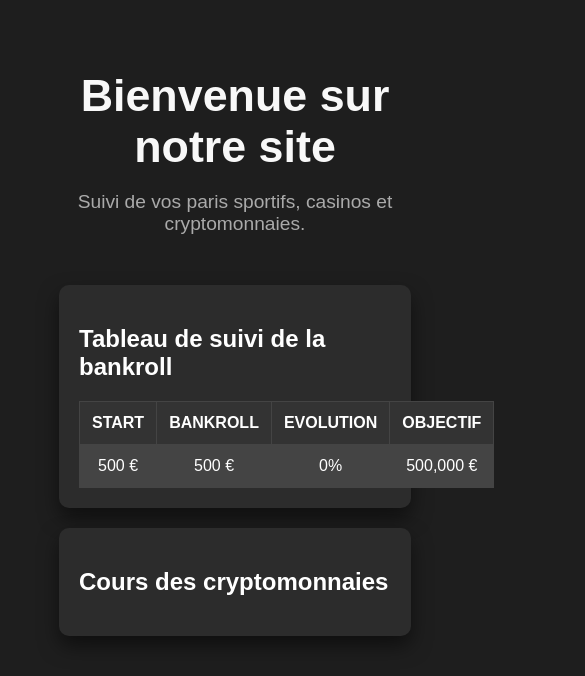
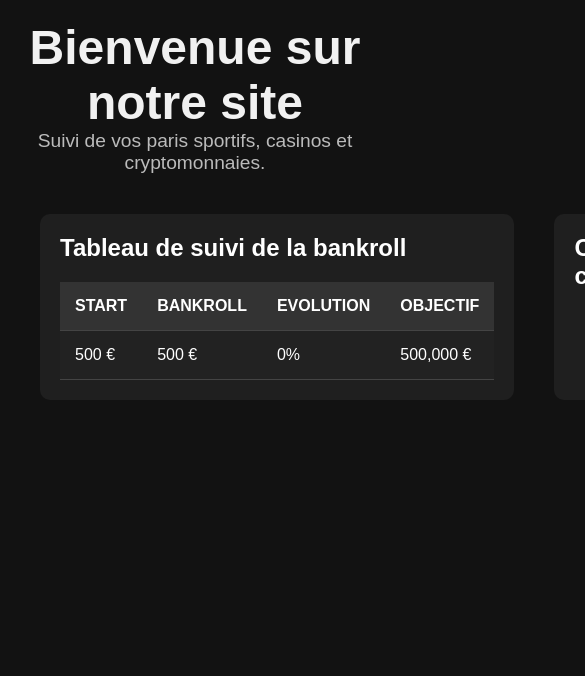
Before and after one commit to 200to200k/RolcePronos, a plain HTML site: page index.html in a window 390 px wide. Shown: the top 676 px of the page, 585 px wide, since content can reach past the window. Drawn offline with Linux system fonts and the light colour scheme; no server answers.

Commit message:
Add files via upload

```diff
--- a/index.html
+++ b/index.html
@@ -3,11 +3,12 @@
 <head>
     <meta charset="UTF-8">
     <meta name="viewport" content="width=device-width, initial-scale=1.0">
-    <title>Page d'Accueil</title>
+    <title>Page d'Accueil - Cryptomonnaies</title>
     <link rel="stylesheet" href="styles.css">
     <script>
         async function fetchCryptoPrices() {
             try {
+                // Récupérer les données via l'API CoinGecko
                 const response = await fetch('https://api.coingecko.com/api/v3/simple/price?ids=bitcoin,ethereum,solana,ripple&vs_currencies=eur&include_24hr_change=true');
                 const data = await response.json();
 
@@ -19,7 +20,7 @@
                 ];
 
                 const cryptoContainer = document.getElementById('crypto-container');
-                cryptoContainer.innerHTML = ''; // Efface le contenu existant
+                cryptoContainer.innerHTML = ''; // Effacer les anciens éléments
 
                 cryptos.forEach(crypto => {
                     const price = data[crypto.id].eur;
@@ -29,11 +30,12 @@
                     div.className = 'crypto-item';
 
                     const name = document.createElement('div');
+                    name.className = 'crypto-name';
                     name.textContent = crypto.name;
 
                     const priceSpan = document.createElement('span');
+                    priceSpan.className = 'crypto-price';
                     priceSpan.textContent = `${price} €`;
-                    priceSpan.className = change >= 0 ? 'price-up' : 'price-down';
 
                     const changeSpan = document.createElement('div');
                     changeSpan.textContent = `${change}%`;
@@ -51,7 +53,7 @@
 
         document.addEventListener("DOMContentLoaded", function () {
             fetchCryptoPrices();
-            setInterval(fetchCryptoPrices, 60000); // Met à jour les prix toutes les 60 secondes
+            setInterval(fetchCryptoPrices, 60000); // Mettre à jour les prix toutes les 60 secondes
         });
     </script>
 </head>
--- a/styles.css
+++ b/styles.css
@@ -1,136 +1,98 @@
-/* Définition de la police générale */
-body {
-    font-family: 'Arial', sans-serif;
-    background-color: #1e1e1e;  /* Fond sombre */
-    color: #fff;  /* Texte blanc */
+* {
     margin: 0;
     padding: 0;
+    box-sizing: border-box;
 }
 
-/* Conteneur principal */
+body {
+    font-family: Arial, sans-serif;
+    background-color: #121212;
+    color: white;
+}
+
 .main-container {
-    width: 100%;
     max-width: 1200px;
     margin: 0 auto;
-    padding: 40px;
+    padding: 20px;
 }
 
-/* Entête */
 header {
     text-align: center;
-    margin-bottom: 50px;
+    margin-bottom: 40px;
 }
 
 header h1 {
-    font-size: 2.8em;
-    color: #f8f8f8;
-    margin-bottom: 10px;
+    font-size: 3rem;
+    color: #f1f1f1;
 }
 
 header p {
-    font-size: 1.2em;
-    color: #aaa;
+    font-size: 1.2rem;
+    color: #bbb;
 }
 
-/* Contenu principal avec flexbox pour deux colonnes */
 .content {
     display: flex;
     justify-content: space-between;
 }
 
-/* Colonnes avec espacements */
-.block,
-.crypto-block {
-    width: 48%;
+.block {
+    flex: 1;
+    margin: 0 20px;
+    background-color: #1f1f1f;
     padding: 20px;
-    background-color: #2c2c2c; /* Fond gris sombre */
     border-radius: 10px;
-    box-shadow: 0 10px 20px rgba(0, 0, 0, 0.5);
-    transition: all 0.3s ease;
 }
 
-.block:hover,
-.crypto-block:hover {
-    background-color: #383838; /* Survol avec un fond légèrement plus clair */
-}
-
-/* Styles pour le tableau */
 table {
     width: 100%;
     border-collapse: collapse;
     margin-top: 20px;
 }
 
-table th,
-table td {
-    padding: 12px;
-    text-align: center;
-    border: 1px solid #444;
+table th, table td {
+    padding: 15px;
+    text-align: left;
+    border-bottom: 1px solid #444;
 }
 
 table th {
     background-color: #333;
-    color: #fff;
 }
 
-table tr:nth-child(even) {
-    background-color: #444;
+table td {
+    background-color: #222;
 }
 
-table tr:hover {
-    background-color: #555;
+.crypto-block {
+    flex: 2;
+    margin: 0 20px;
+    background-color: #1f1f1f;
+    padding: 20px;
+    border-radius: 10px;
 }
 
-/* Style des items cryptos */
 .crypto-item {
     display: flex;
     justify-content: space-between;
     align-items: center;
-    margin-bottom: 20px;
-    padding: 15px;
-    background-color: #2c2c2c;
-    border-radius: 10px;
-    transition: all 0.3s ease;
+    padding: 10px 0;
+    border-bottom: 1px solid #444;
 }
 
-.crypto-item:hover {
-    background-color: #383838;
+.crypto-name {
+    font-size: 1.5rem;
 }
 
-.crypto-item div {
-    font-size: 1.2em;
+.crypto-price {
+    font-size: 1.2rem;
+    font-weight: bold;
 }
 
 .price-up {
-    color: green;
+    color: #4CAF50;
 }
 
 .price-down {
-    color: red;
+    color: #F44336;
 }
-
-/* Style de l'indice de crypto */
-.crypto-name {
-    display: inline-block;
-    font-weight: bold;
-}
-
-.crypto-index {
-    font-size: 1.2em;
-    margin-left: 10px;
-    color: #aaa;
-}
-
-/* Marges à gauche et droite pour espacement */
-@media (max-width: 768px) {
-    .content {
-        flex-direction: column;
-        align-items: center;
-    }
-
-    .block,
-    .crypto-block {
-        width: 80%;
-        margin-bottom: 20px;
-    }
-}
```
